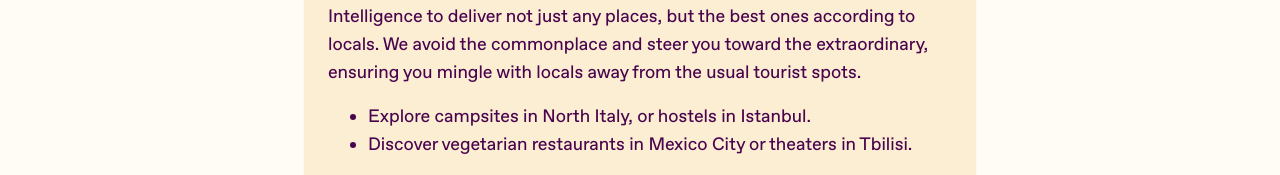
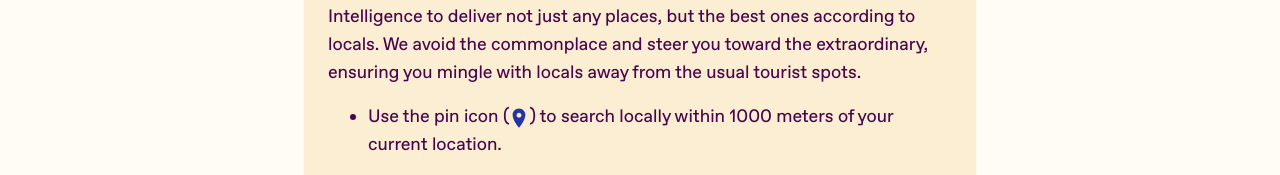
Before and after one commit to tychografie/tychomaps, an Eleventy site: page src/tips-and-tricks/index.html in a window 1280 px wide. Shown: the part 324-499 px from the top of the page. Built offline with nearby package versions, Linux system fonts and the light colour scheme; Eleventy itself is replaced by a stand-in of ours; files that its build step writes are made by us from their sources.

Commit message:
menu hotfix

```diff
--- a/api/chatgptquery.txt
+++ b/api/chatgptquery.txt
@@ -5,6 +5,7 @@ You are the backend of an app that helps locals & tourists discover great little
 - Translate the answer into the local language! Example: If someone searches for something in France, the answer has to be in French.
 - Check if the query contains 'modeisLatLong:'. If it does, NEVER EVER include any city, country, or neighborhood in the response. Example: if the query is 'modeisLatLong:chicken curry', the answer should be 'fresh authentic chicken curry'.
 - If it's a tiny village, expand the search.
+- Never translate to Singalees or Tamil
 
 2. JSON OUTPUT:
 Each query MUST be transformed into a valid JSON object following this format:
--- a/src/tips-and-tricks/index.html
+++ b/src/tips-and-tricks/index.html
@@ -11,8 +11,8 @@
             <h1 class="text-4xl font-family-pixelpro font-medium md:block">How  to find the best places?</h1>
             <p class="text-lg mt-1">Our unique platform combines Google Maps with advanced Artificial Intelligence to deliver not just any places, but the best ones according to locals. We avoid the commonplace and steer you toward the extraordinary, ensuring you mingle with locals away from the usual tourist spots.</p>
             <ul class="my-4 text-lg list-disc pl-10">
-                <li>Explore campsites in North Italy, or hostels in Istanbul.</li>
-                <li>Discover vegetarian restaurants in Mexico City or theaters in Tbilisi.</li>
+                <li>Use the pin icon (<img src="/img/location.svg" class="inline-block w-5 h-5">) to search locally within 1000 meters of your current location.</li>
+
             </ul>
 
             <em class="text-sm">*'Best' means places with high ratings and stellar reviews, with a bias towards local and independent spots.</em>
@@ -27,6 +27,7 @@
                 <li>And way more...</li>
             </ul>
             <h2 class="text-3xl font-semibold mt-5 font-family-pixelpro">How does it work?</h2>
+
             <ul class="list-disc pl-10 mt-2 text-lg">
                 <li>An algorithm refines your search to include local terminology.</li>
                 <li>Google provides a list of relevant spots.</li>
```
